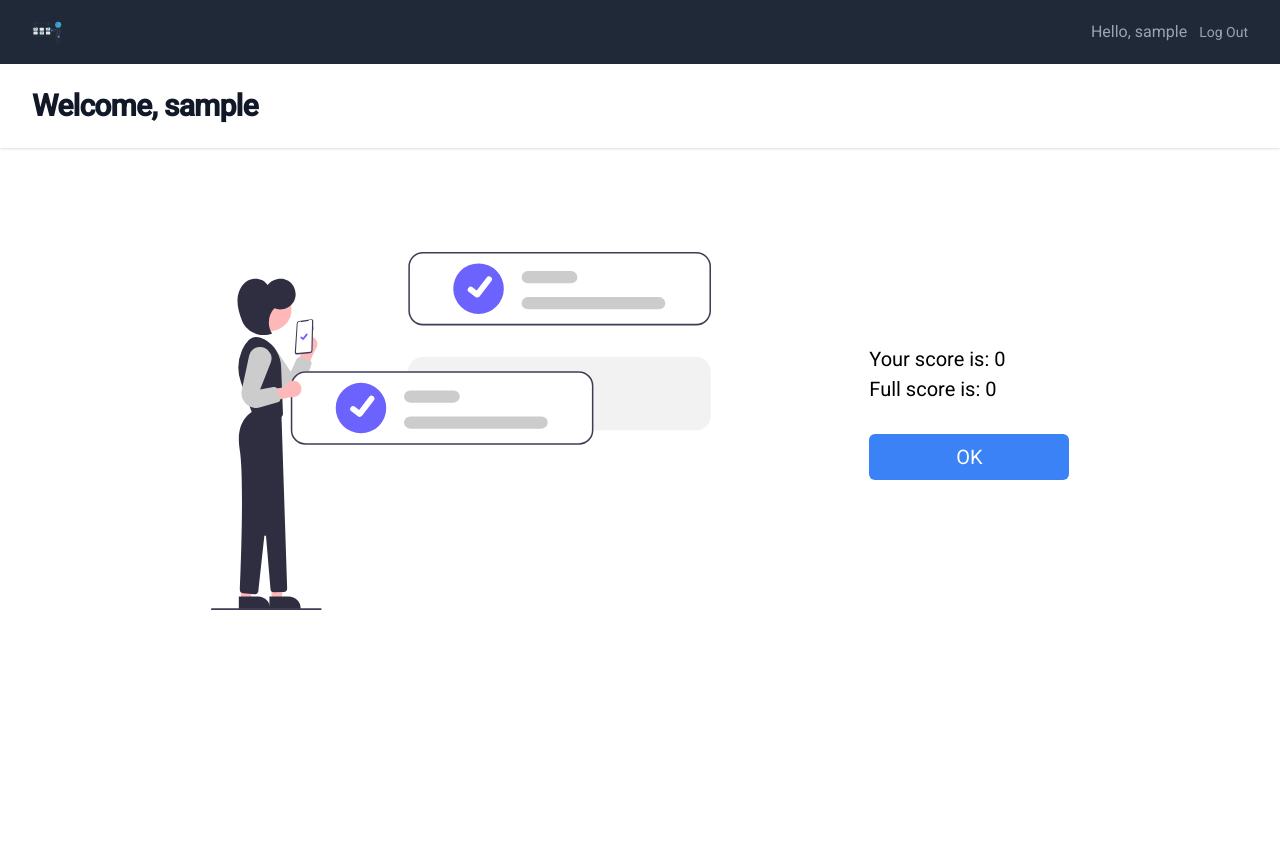
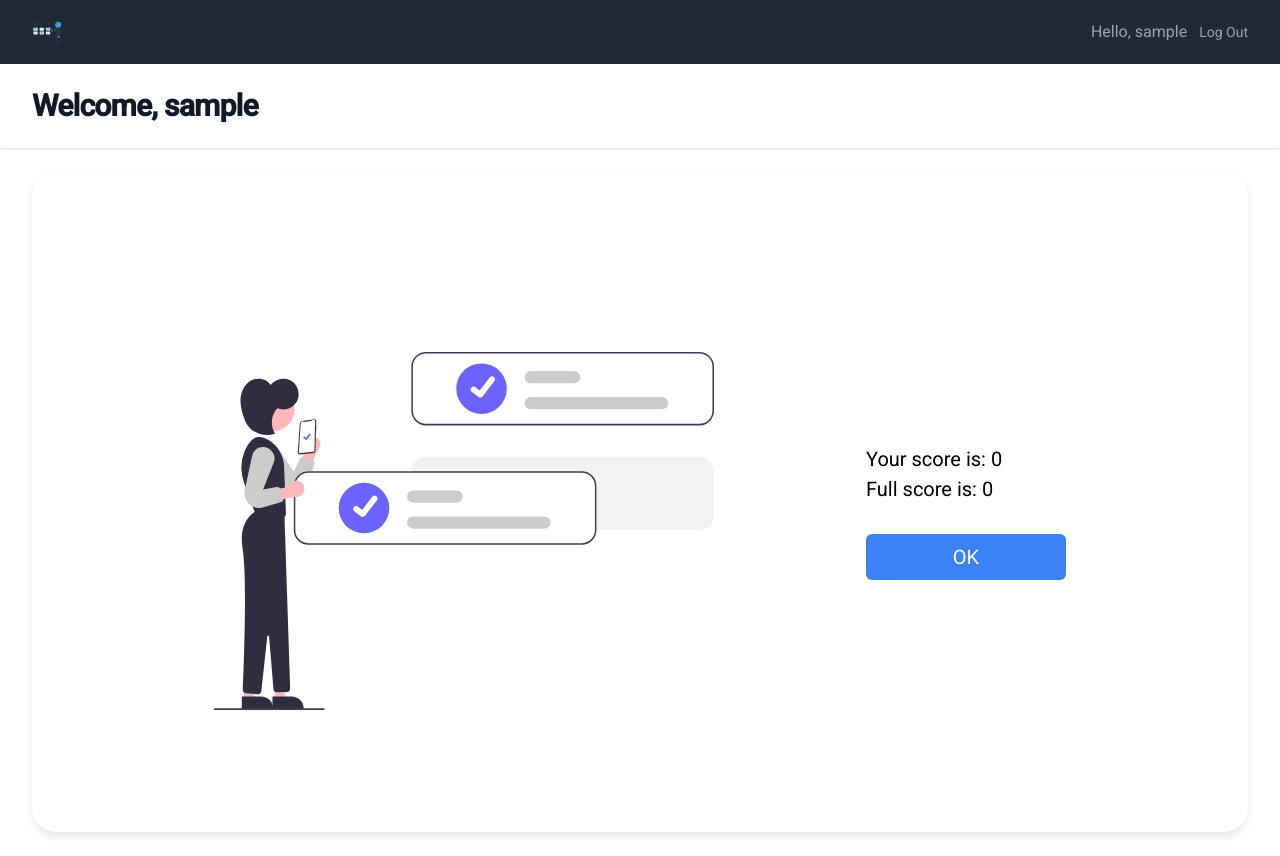
Before and after one commit to jirasakjk/homework-angular-application, an Angular app: page /web/complete-question-page in a window 1280 px wide. Before the commit the page ends 800 px from the top, so only its background shows below. Built offline with nearby package versions, Linux system fonts and the light colour scheme; sample sign-in values are in the browser's storage.

Commit message:
edit style css

```diff
--- a/src/app/component/complete-question-page/complete-question-page.component.css
+++ b/src/app/component/complete-question-page/complete-question-page.component.css
@@ -6,7 +6,10 @@
     columns: 2;
     align-content: center;
     flex-wrap: nowrap;
-    padding: 80px 20px;
+    border-radius: 24px;
+    background: var(--Text-White, #FFF);
+    box-shadow: 0px 4px 8px 0px rgba(0, 0, 0, 0.10);
+    padding: 180px 30px;
 
     .image-done{
         width: 500px;
```
